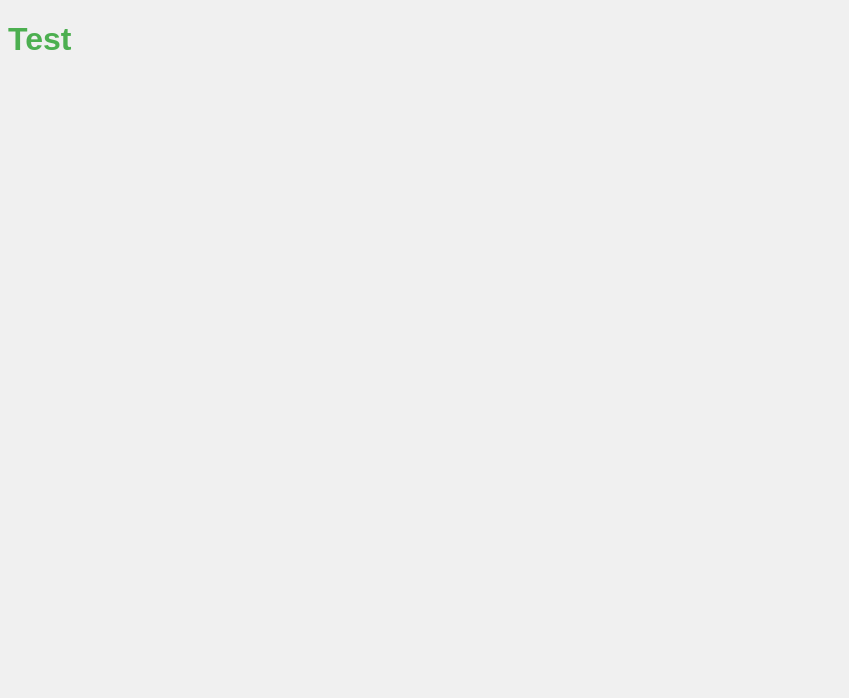
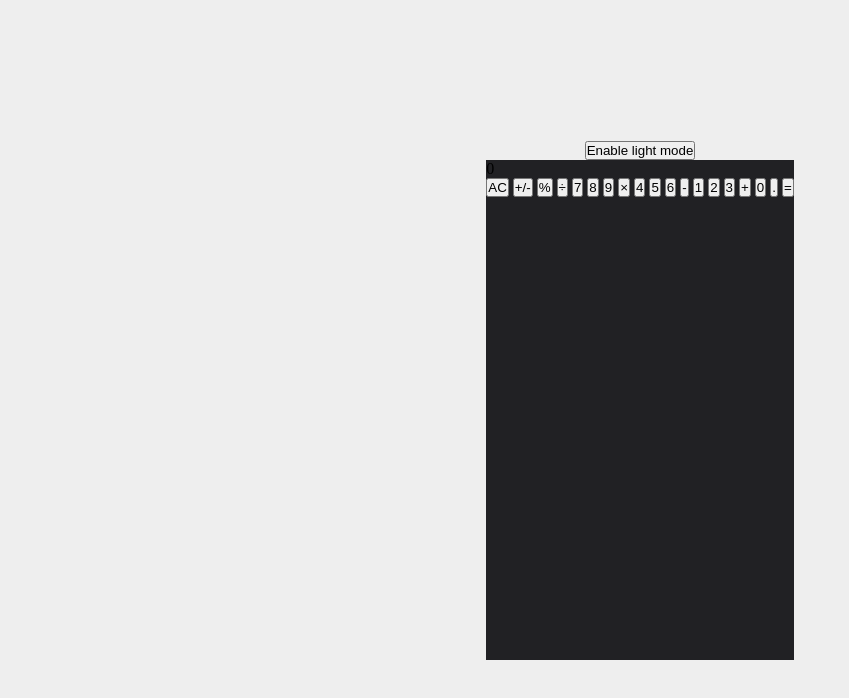
Before and after one commit to Justek9/calculator, a website built with webpack: page index.html in a window 1280 px wide. Shown: the whole page, without its empty margins (0-849 px from the left). Built offline with nearby package versions, Linux system fonts and the light colour scheme.

Commit message:
add html structure, basic styles, toggle theme functionality

```diff
--- a/index.html
+++ b/index.html
@@ -8,8 +8,33 @@
 </head>
 
 <body>
-    <h1>Test</h1>
-
+    <div class="container">
+        <button class="toggle-theme">Enable light mode</button>
+        <section class="calculator">
+            <div class="result" id="result">0</div>
+            <div class="calculator-buttons">
+                <button class="btn symbol" aria-label="clear">AC</button>
+                <button class="btn symbol" aria-label="plus or minus">+/-</button>
+                <button class="btn symbol" aria-label="percentage">%</button>
+                <button class="btn symbol" aria-label="divide">&divide;</button>
+                <button class="btn number">7</button>
+                <button class="btn number">8</button>
+                <button class="btn number">9</button>
+                <button class="btn symbol" aria-label="multiply">&times;</button>
+                <button class="btn number">4</button>
+                <button class="btn number">5</button>
+                <button class="btn number">6</button>
+                <button class="btn symbol" aria-label="subtract">-</button>
+                <button class="btn number">1</button>
+                <button class="btn number">2</button>
+                <button class="btn number">3</button>
+                <button class="btn symbol" aria-label="add">+</button>
+                <button class="btn number">0</button>
+                <button class="btn symbol">.</button>
+                <button class="btn symbol" aria-label="equals">=</button>
+            </div>
+        </section>
+    </div>
 </body>
 
 </html>
--- a/src/index.js
+++ /dev/null
@@ -1,4 +0,0 @@
-import './style.css'
-
-const text = 'test'
-console.log(text)
--- /dev/null
+++ b/src/js/config.js
@@ -0,0 +1,4 @@
+export const THEMES = {
+	light: 'light',
+	dark: 'dark',
+}
--- /dev/null
+++ b/src/js/index.js
@@ -0,0 +1,26 @@
+import '../styles/style.css'
+import { THEMES } from './config'
+
+const themeSwitch = document.querySelector('.toggle-theme')
+let theme = localStorage.getItem('theme') || THEMES.dark
+document.documentElement.setAttribute('data-theme', theme)
+
+if (theme === THEMES.dark) {
+	document.documentElement.setAttribute('data-theme', THEMES.dark)
+} else {
+	document.documentElement.setAttribute('data-theme', THEMES.light)
+}
+
+themeSwitch.addEventListener('click', () => {
+	if (theme === THEMES.dark) {
+		document.documentElement.setAttribute('data-theme', THEMES.light)
+		theme = THEMES.light
+		themeSwitch.innerHTML = 'Enable dark mode'
+	} else {
+		document.documentElement.setAttribute('data-theme', THEMES.dark)
+		theme = THEMES.dark
+		themeSwitch.innerHTML = 'Enable light mode'
+	}
+
+	localStorage.setItem('theme', theme)
+})
--- a/src/style.css
+++ /dev/null
@@ -1,8 +0,0 @@
-body {
-	font-family: Arial, sans-serif;
-	background-color: #f0f0f0;
-}
-
-h1 {
-	color: #4caf50;
-}
--- /dev/null
+++ b/src/styles/style.css
@@ -0,0 +1,41 @@
+:root {
+	--primary-color: #212124;
+	--secondary-color: #404040;
+	--light-grey-color: #b3b3b3;
+	--font-color: #eeeeee;
+	--bg-color: #eeeeee;
+	--numbers-color: #818cab;
+	--operators-color: #d3762a;
+	--border-radius: 5px;
+	--spacing-small: 0.2rem;
+}
+
+[data-theme='light'] {
+	--primary-color: white;
+	--secondary-color: #b3b3b3;
+	--light-grey-color: #dedddd;
+}
+
+* {
+	padding: 0;
+	margin: 0;
+	box-sizing: border-box;
+}
+
+body {
+	background-color: var(--bg-color);
+}
+
+.container {
+	height: 100vh;
+	display: flex;
+	flex-direction: column;
+	justify-content: center;
+	align-items: center;
+}
+
+.calculator {
+	/* border: 2px solid red; */
+	height: 500px;
+	background-color: var(--primary-color);
+}
--- a/webpack.config.js
+++ b/webpack.config.js
@@ -1,12 +1,12 @@
-const path = require('path');
-const HtmlWebpackPlugin = require('html-webpack-plugin');
+const path = require('path')
+const HtmlWebpackPlugin = require('html-webpack-plugin')
 
 module.exports = (env, argv) => {
-  const isProduction = argv.mode === 'production';
+	const isProduction = argv.mode === 'production'
 
 	return {
 		mode: isProduction ? 'production' : 'development',
-    entry: './src/index.js',
+		entry: './src/js/index.js',
 		output: {
 			filename: 'bundle.js',
 			path: path.resolve(__dirname, 'dist'),
@@ -26,7 +26,6 @@ module.exports = (env, argv) => {
 		],
 		module: {
 			rules: [
-
 				{
 					test: /\.js$/,
 					exclude: /node_modules/,
@@ -43,5 +42,5 @@ module.exports = (env, argv) => {
 				},
 			],
 		},
-  };
-};
+	}
+}
```
Also changed, not shown: dist/bundle.js (deleted), dist/index.html (deleted). Lines whose indentation alone changed are shown as unchanged.
